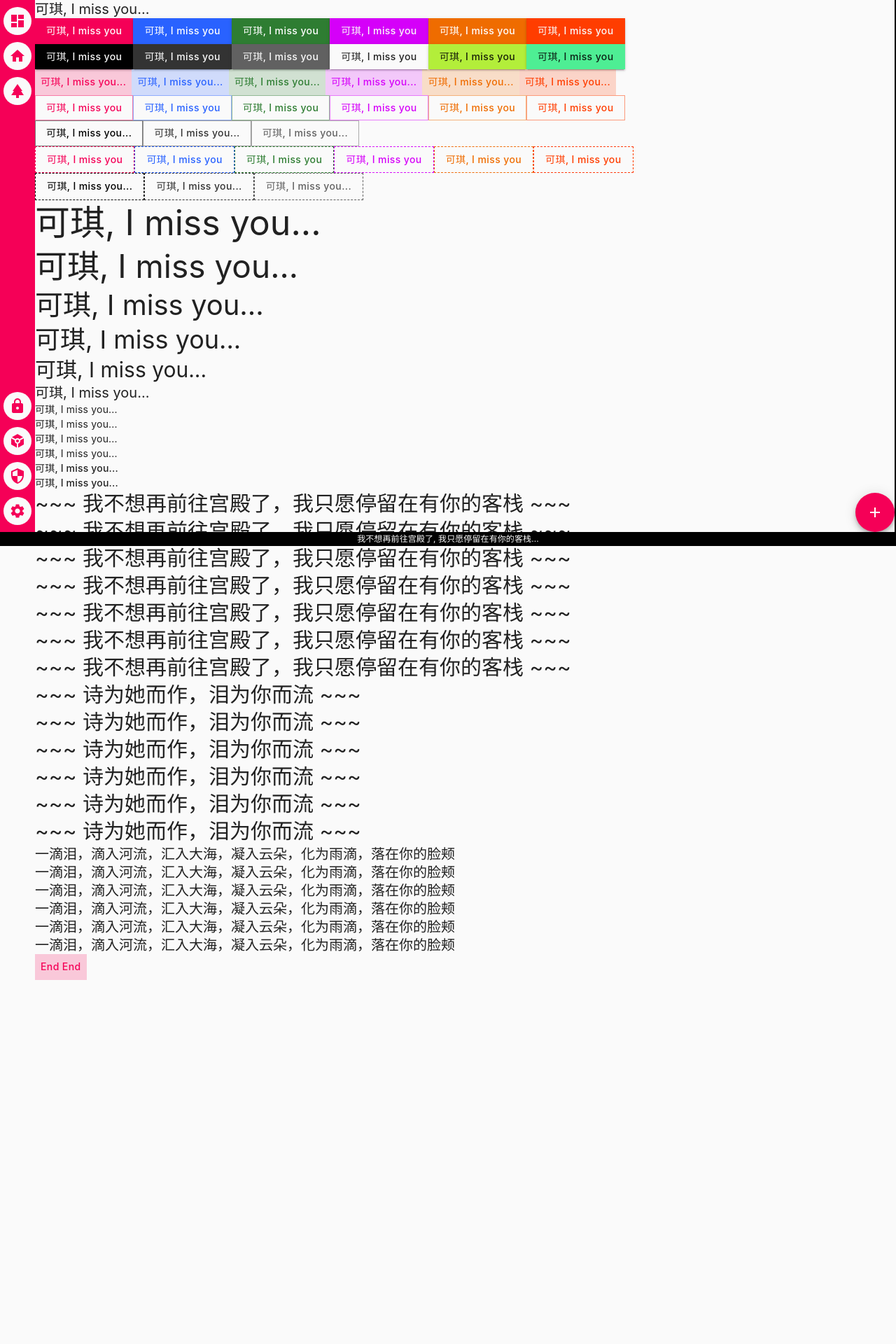
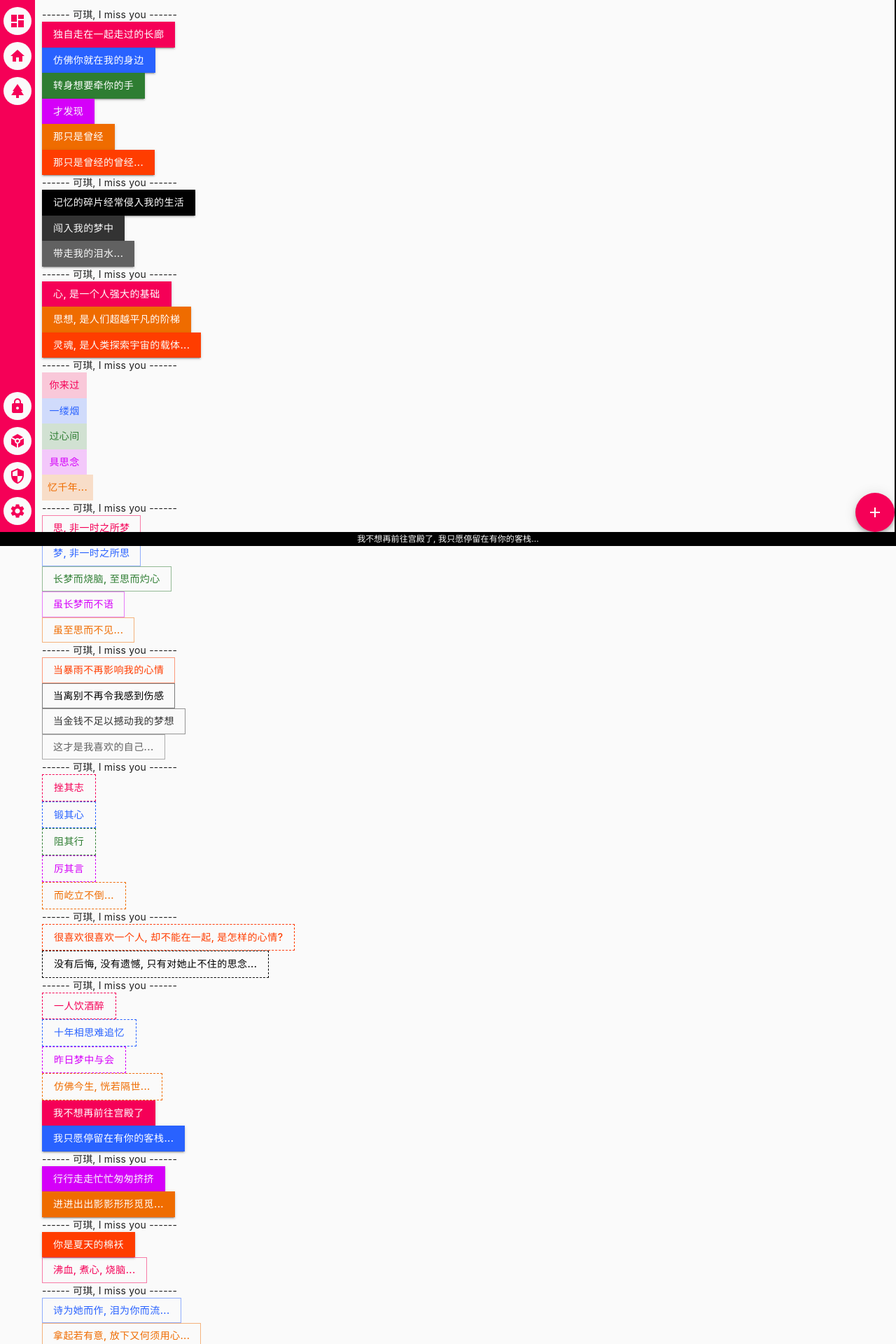
Before and after one commit to w-lianfu/react-miss, a React app: page / in a window 1280 px wide. Shown: the part 20-1940 px from the top of the page at 70% size. Before the commit the page ends 1440 px from the top, so only its background shows below. Built offline with nearby package versions, Linux system fonts and the light colour scheme.

Commit message:
update home page

```diff
--- a/src/page/home/index.tsx
+++ b/src/page/home/index.tsx
@@ -14,7 +14,13 @@ const DPaper = styled(Paper)({
   display: 'flex',
   position: 'relative',
   margin: `${Size.topHeight} ${Size.rightWidth} ${Size.statusHeight} ${Size.menuWidth}`,
+  padding: '1rem',
   overflowY: 'auto',
+});
+
+const DStack = styled(Stack)({
+  display: 'flex',
+  alignItems: 'flex-start',
 });
 
 const Home = (props: IProps, state: IState) => {
@@ -24,93 +30,101 @@ const Home = (props: IProps, state: IState) => {
 
   return (
     <DPaper>
-      <Typography variant="h6">可琪, I miss you...</Typography>
-      <Box>
-        <Button variant="contained" color="primary">可琪, I miss you</Button>
-        <Button variant="contained" color="secondary">可琪, I miss you</Button>
-        <Button variant="contained" color="success">可琪, I miss you</Button>
-        <Button variant="contained" color="info">可琪, I miss you</Button>
-        <Button variant="contained" color="warning">可琪, I miss you</Button>
-        <Button variant="contained" color="error">可琪, I miss you</Button>
-      </Box>
-      <Box>
-        <Button variant="contained" color="black">可琪, I miss you</Button>
-        <Button variant="contained" color="dark">可琪, I miss you</Button>
-        <Button variant="contained" color="gray">可琪, I miss you</Button>
-        <Button variant="contained" color="white">可琪, I miss you</Button>
-        <Button variant="contained" color="oliver">可琪, I miss you</Button>
-        <Button variant="contained" color="green">可琪, I miss you</Button>
-      </Box>
-      <Box>
-        <Button color="primary">可琪, I miss you...</Button>
-        <Button color="secondary">可琪, I miss you...</Button>
-        <Button color="success">可琪, I miss you...</Button>
-        <Button color="info">可琪, I miss you...</Button>
-        <Button color="warning">可琪, I miss you...</Button>
-        <Button color="error">可琪, I miss you...</Button>
-      </Box>
-      <Box>
-        <Button variant="outlined" color="primary">可琪, I miss you</Button>
-        <Button variant="outlined" color="secondary">可琪, I miss you</Button>
-        <Button variant="outlined" color="success">可琪, I miss you</Button>
-        <Button variant="outlined" color="info">可琪, I miss you</Button>
-        <Button variant="outlined" color="warning">可琪, I miss you</Button>
-        <Button variant="outlined" color="error">可琪, I miss you</Button>
-      </Box>
-      <Box>
-        <Button variant="outlined" color="black">可琪, I miss you...</Button>
-        <Button variant="outlined" color="dark">可琪, I miss you...</Button>
-        <Button variant="outlined" color="gray">可琪, I miss you...</Button>
-      </Box>
-      <Box>
-        <Button variant="dashed" color="primary">可琪, I miss you</Button>
-        <Button variant="dashed" color="secondary">可琪, I miss you</Button>
-        <Button variant="dashed" color="success">可琪, I miss you</Button>
-        <Button variant="dashed" color="info">可琪, I miss you</Button>
-        <Button variant="dashed" color="warning">可琪, I miss you</Button>
-        <Button variant="dashed" color="error">可琪, I miss you</Button>
-      </Box>
-      <Box>
-        <Button variant="dashed" color="black">可琪, I miss you...</Button>
-        <Button variant="dashed" color="dark">可琪, I miss you...</Button>
-        <Button variant="dashed" color="gray">可琪, I miss you...</Button>
-      </Box>
-      <Stack>
-        <Typography variant="h1">可琪, I miss you...</Typography>
-        <Typography variant="h2">可琪, I miss you...</Typography>
-        <Typography variant="h3">可琪, I miss you...</Typography>
-        <Typography variant="h4">可琪, I miss you...</Typography>
-        <Typography variant="h5">可琪, I miss you...</Typography>
-        <Typography variant="h6">可琪, I miss you...</Typography>
-        <Typography variant="body1">可琪, I miss you...</Typography>
-        <Typography variant="body2">可琪, I miss you...</Typography>
-        <Typography variant="caption">可琪, I miss you...</Typography>
-        <Typography variant="overline">可琪, I miss you...</Typography>
-        <Typography variant="subtitle1">可琪, I miss you...</Typography>
-        <Typography variant="subtitle2">可琪, I miss you...</Typography>
-      </Stack>
-      <Stack>
-        <Typography variant="h5">~~~ 我不想再前往宫殿了，我只愿停留在有你的客栈 ~~~</Typography>
-        <Typography variant="h5">~~~ 我不想再前往宫殿了，我只愿停留在有你的客栈 ~~~</Typography>
-        <Typography variant="h5">~~~ 我不想再前往宫殿了，我只愿停留在有你的客栈 ~~~</Typography>
-        <Typography variant="h5">~~~ 我不想再前往宫殿了，我只愿停留在有你的客栈 ~~~</Typography>
-        <Typography variant="h5">~~~ 我不想再前往宫殿了，我只愿停留在有你的客栈 ~~~</Typography>
-        <Typography variant="h5">~~~ 我不想再前往宫殿了，我只愿停留在有你的客栈 ~~~</Typography>
-        <Typography variant="h5">~~~ 我不想再前往宫殿了，我只愿停留在有你的客栈 ~~~</Typography>
-        <Typography variant="h5">~~~ 诗为她而作，泪为你而流 ~~~</Typography>
-        <Typography variant="h5">~~~ 诗为她而作，泪为你而流 ~~~</Typography>
-        <Typography variant="h5">~~~ 诗为她而作，泪为你而流 ~~~</Typography>
-        <Typography variant="h5">~~~ 诗为她而作，泪为你而流 ~~~</Typography>
-        <Typography variant="h5">~~~ 诗为她而作，泪为你而流 ~~~</Typography>
-        <Typography variant="h5">~~~ 诗为她而作，泪为你而流 ~~~</Typography>
-        <Typography variant="h6">一滴泪，滴入河流，汇入大海，凝入云朵，化为雨滴，落在你的脸颊</Typography>
-        <Typography variant="h6">一滴泪，滴入河流，汇入大海，凝入云朵，化为雨滴，落在你的脸颊</Typography>
-        <Typography variant="h6">一滴泪，滴入河流，汇入大海，凝入云朵，化为雨滴，落在你的脸颊</Typography>
-        <Typography variant="h6">一滴泪，滴入河流，汇入大海，凝入云朵，化为雨滴，落在你的脸颊</Typography>
-        <Typography variant="h6">一滴泪，滴入河流，汇入大海，凝入云朵，化为雨滴，落在你的脸颊</Typography>
-        <Typography variant="h6">一滴泪，滴入河流，汇入大海，凝入云朵，化为雨滴，落在你的脸颊</Typography>
-      </Stack>
-      <Button>End End</Button>
+      <DStack>
+        <Typography variant="body1">------ 可琪, I miss you ------</Typography>
+        <Button variant="contained" color="primary">独自走在一起走过的长廊</Button>
+        <Button variant="contained" color="secondary">仿佛你就在我的身边</Button>
+        <Button variant="contained" color="success">转身想要牵你的手</Button>
+        <Button variant="contained" color="info">才发现</Button>
+        <Button variant="contained" color="warning">那只是曾经</Button>
+        <Button variant="contained" color="error">那只是曾经的曾经...</Button>
+      </DStack>
+      <DStack>
+        <Typography variant="body1">------ 可琪, I miss you ------</Typography>
+        <Button variant="contained" color="black">记忆的碎片经常侵入我的生活</Button>
+        <Button variant="contained" color="dark">闯入我的梦中</Button>
+        <Button variant="contained" color="gray">带走我的泪水...</Button>
+        <Typography variant="body1">------ 可琪, I miss you ------</Typography>
+        <Button variant="contained" color="primary">心, 是一个人强大的基础</Button>
+        <Button variant="contained" color="warning">思想, 是人们超越平凡的阶梯</Button>
+        <Button variant="contained" color="error">灵魂, 是人类探索宇宙的载体...</Button>
+      </DStack>
+      <DStack>
+        <Typography variant="body1">------ 可琪, I miss you ------</Typography>
+        <Button color="primary">你来过</Button>
+        <Button color="secondary">一缕烟</Button>
+        <Button color="success">过心间</Button>
+        <Button color="info">具思念</Button>
+        <Button color="warning">忆千年...</Button>
+      </DStack>
+      <DStack>
+        <Typography variant="body1">------ 可琪, I miss you ------</Typography>
+        <Button variant="outlined" color="primary">思, 非一时之所梦</Button>
+        <Button variant="outlined" color="secondary">梦, 非一时之所思</Button>
+        <Button variant="outlined" color="success">长梦而烧脑, 至思而灼心</Button>
+        <Button variant="outlined" color="info">虽长梦而不语</Button>
+        <Button variant="outlined" color="warning">虽至思而不见...</Button>
+      </DStack>
+      <DStack>
+        <Typography variant="body1">------ 可琪, I miss you ------</Typography>
+        <Button variant="outlined" color="error">当暴雨不再影响我的心情</Button>
+        <Button variant="outlined" color="black">当离别不再令我感到伤感</Button>
+        <Button variant="outlined" color="dark">当金钱不足以撼动我的梦想</Button>
+        <Button variant="outlined" color="gray">这才是我喜欢的自己...</Button>
+      </DStack>
+      <DStack>
+        <Typography variant="body1">------ 可琪, I miss you ------</Typography>
+        <Button variant="dashed" color="primary">挫其志</Button>
+        <Button variant="dashed" color="secondary">锻其心</Button>
+        <Button variant="dashed" color="success">阻其行</Button>
+        <Button variant="dashed" color="info">厉其言</Button>
+        <Button variant="dashed" color="warning">而屹立不倒...</Button>
+      </DStack>
+      <DStack>
+        <Typography variant="body1">------ 可琪, I miss you ------</Typography>
+        <Button variant="dashed" color="error">很喜欢很喜欢一个人, 却不能在一起, 是怎样的心情?</Button>
+        <Button variant="dashed" color="black">没有后悔, 没有遗憾, 只有对她止不住的思念...</Button>
+        <Typography variant="body1">------ 可琪, I miss you ------</Typography>
+        <Button variant="dashed" color="primary">一人饮酒醉</Button>
+        <Button variant="dashed" color="secondary">十年相思难追忆</Button>
+        <Button variant="dashed" color="info">昨日梦中与会</Button>
+        <Button variant="dashed" color="warning">仿佛今生, 恍若隔世...</Button>
+      </DStack>
+      <DStack>
+        <Button variant="contained" color="primary">我不想再前往宫殿了</Button>
+        <Button variant="contained" color="secondary">我只愿停留在有你的客栈...</Button>
+        <Typography variant="body1">------ 可琪, I miss you ------</Typography>
+        <Button variant="contained" color="info">行行走走忙忙匆匆挤挤</Button>
+        <Button variant="contained" color="warning">进进出出影影形形觅觅...</Button>
+        <Typography variant="body1">------ 可琪, I miss you ------</Typography>
+        <Button variant="contained" color="error">你是夏天的棉袄</Button>
+        <Button variant="outlined" color="primary">沸血, 煮心, 烧脑...</Button>
+        <Typography variant="body1">------ 可琪, I miss you ------</Typography>
+        <Button variant="outlined" color="secondary">诗为她而作, 泪为你而流...</Button>
+        <Button variant="outlined" color="warning">拿起若有意, 放下又何须用心...</Button>
+        <Button variant="outlined" color="error">香烟遇到了火柴, 点亮了自己...</Button>
+      </DStack>
+      <DStack>
+        <Typography variant="body1">------ 可琪, I miss you ------</Typography>
+        <Button variant="outlined" color="warning">心中有你, 如影随形</Button>
+        <Button variant="outlined" color="error">梦中有你, 朝夕相伴</Button>
+        <Button variant="outlined" color="black">未来有你, 事倍功半</Button>
+        <Button variant="outlined" color="dark">时间如你, 不能相见...</Button>
+        <Typography variant="body1">------ 可琪, I miss you ------</Typography>
+        <Button variant="dashed" color="warning">一滴眼泪的溢出, 蕴含的是百分的思念</Button>
+        <Button variant="dashed" color="error">两个眼角的悲伤, 望穿的是一世的秋凉...</Button>
+        <Typography variant="body1">------ 可琪, I miss you ------</Typography>
+        <Button variant="contained" color="primary">一滴泪</Button>
+        <Button variant="contained" color="secondary">滴入河流</Button>
+        <Button variant="contained" color="info">汇入大海</Button>
+        <Button variant="contained" color="warning">凝入云朵</Button>
+        <Button variant="contained" color="error">化为雨滴</Button>
+        <Button variant="contained" color="black">落在你的脸颊...</Button>
+        <Typography variant="body1">------ 可琪, I miss you ------</Typography>
+        <Button color="primary">谁愿意抬一脚向前</Button>
+        <Button color="secondary">谁愿意转一眼相见</Button>
+        <Button color="error">谁愿意动一指传言...</Button>
+      </DStack>
     </DPaper>
   );
 };
```
